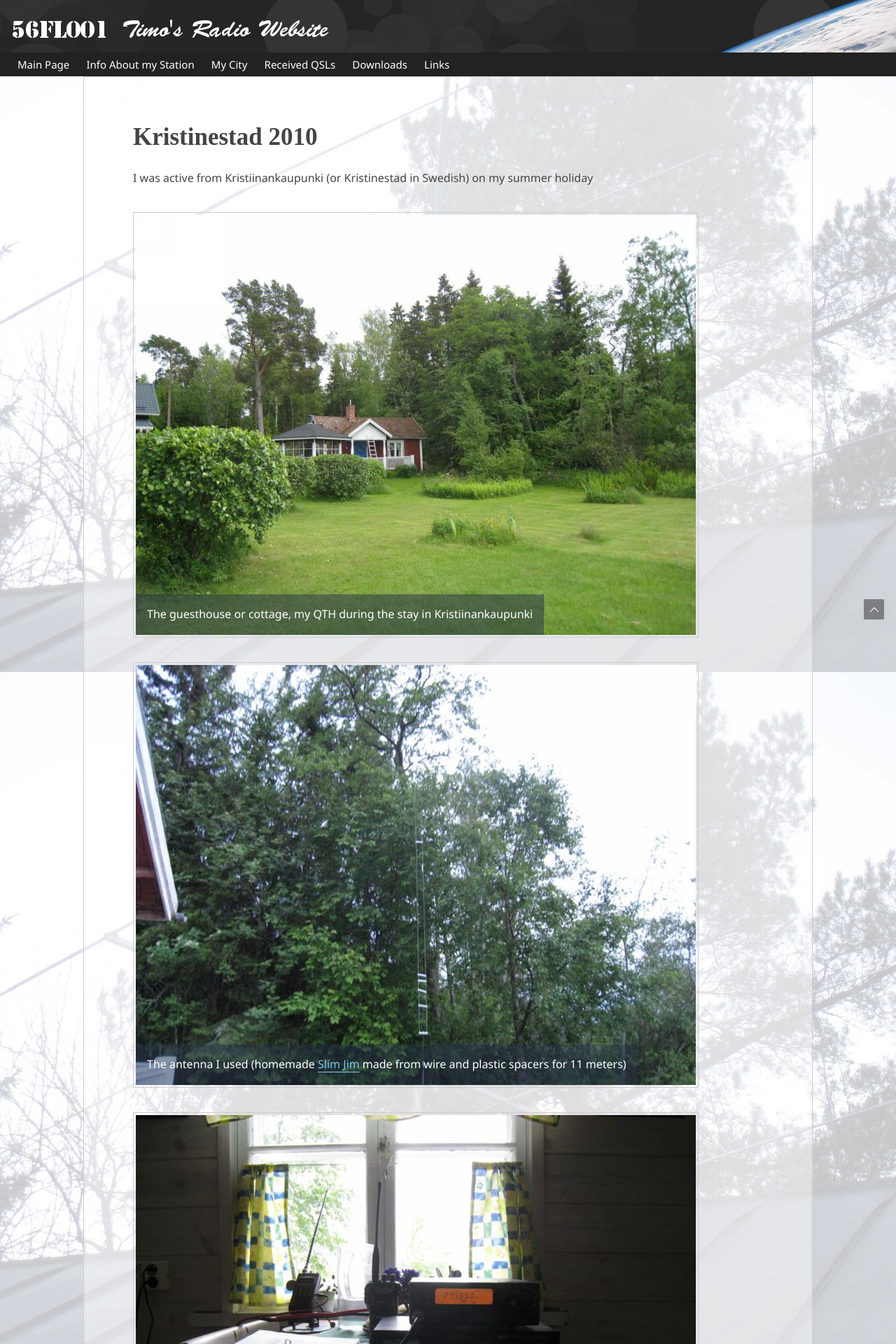
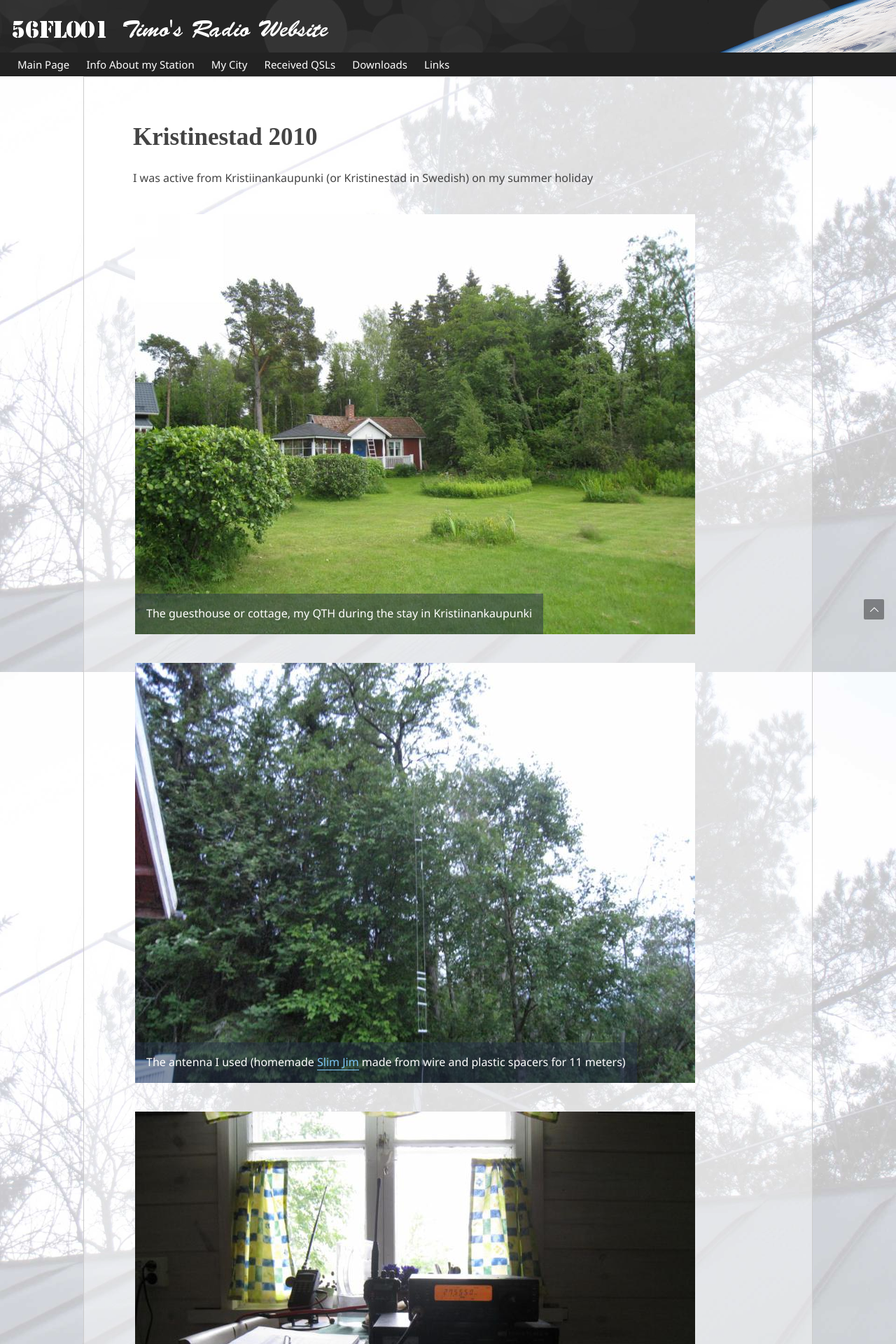
Before and after one commit to teear/56fl001.fldx.org, a Jekyll site: the page built from kristiina-2010.html, in a window 1280 px wide. Shown: the top 1920 px of the page at 70% size. Built offline with Jekyll 4.4.1, drawn with Linux system fonts in a browser that asks for light colours.

Commit message:
Removed border from .overlap-figure

```diff
--- a/css/main.scss
+++ b/css/main.scss
@@ -524,7 +524,6 @@ caption overlapping figure http://codepen.io/adobe/pen/bhoGK
   width: 800px; /* .overlap-figure images must be at least 800px wide to be centered in the container and to fill the div */
   max-width: 100%;
 
-  border: 1px solid #ccc;
   padding: 3px;
   @include font-size(16);
   color: #fff;
```
